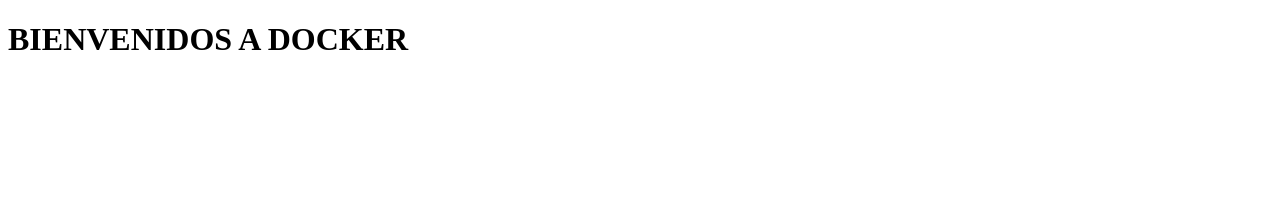
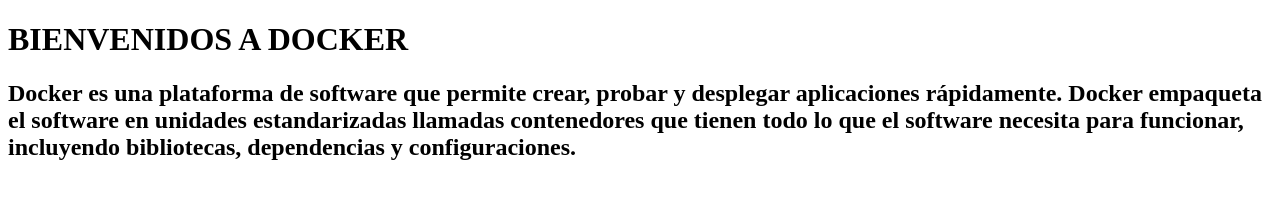
Before and after one commit to retr0max309/dockerHub_automatization, a plain HTML site: page index.html in a window 1280 px wide. Drawn offline with Linux system fonts and the light colour scheme.

Commit message:
hotxif rapido

```diff
--- a/index.html
+++ b/index.html
@@ -10,6 +10,9 @@
         <h1>
             BIENVENIDOS A DOCKER
         </h1>
+        <h2>
+            Docker es una plataforma de software que permite crear, probar y desplegar aplicaciones rápidamente. Docker empaqueta el software en unidades estandarizadas llamadas contenedores que tienen todo lo que el software necesita para funcionar, incluyendo bibliotecas, dependencias y configuraciones.
+        </h2>
     </head>
 </body>
 </html>
```
Also changed, not shown: 1 other file.
